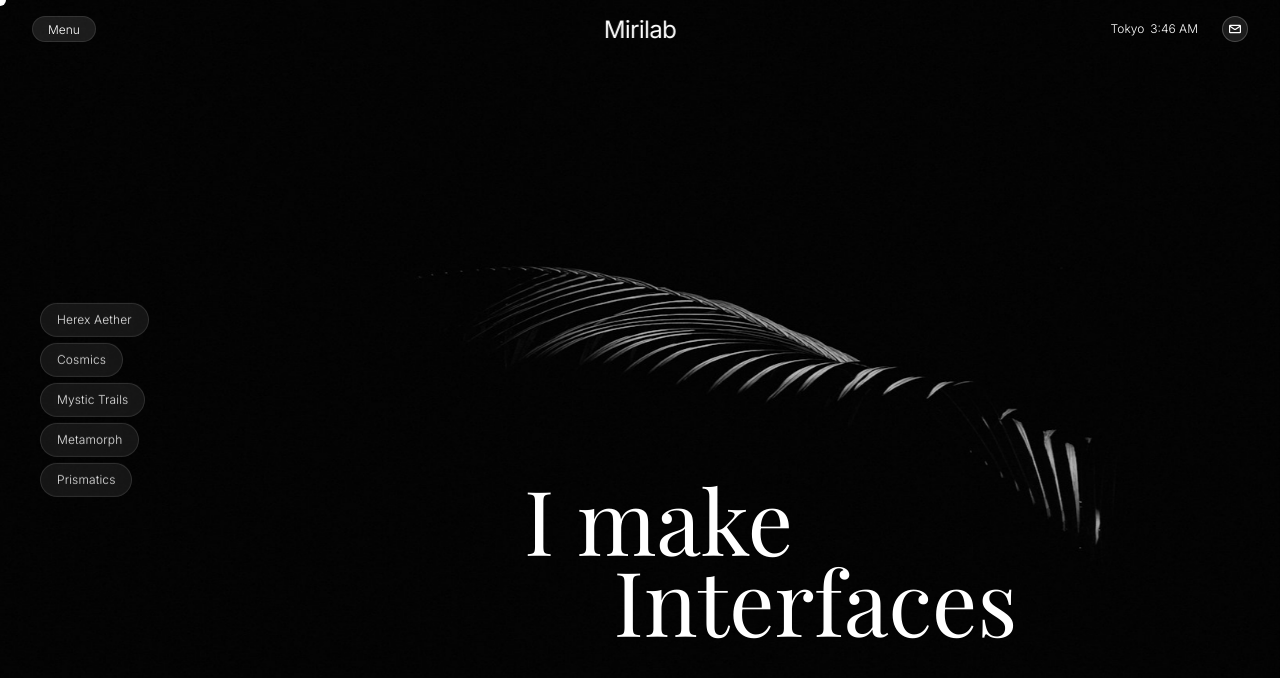
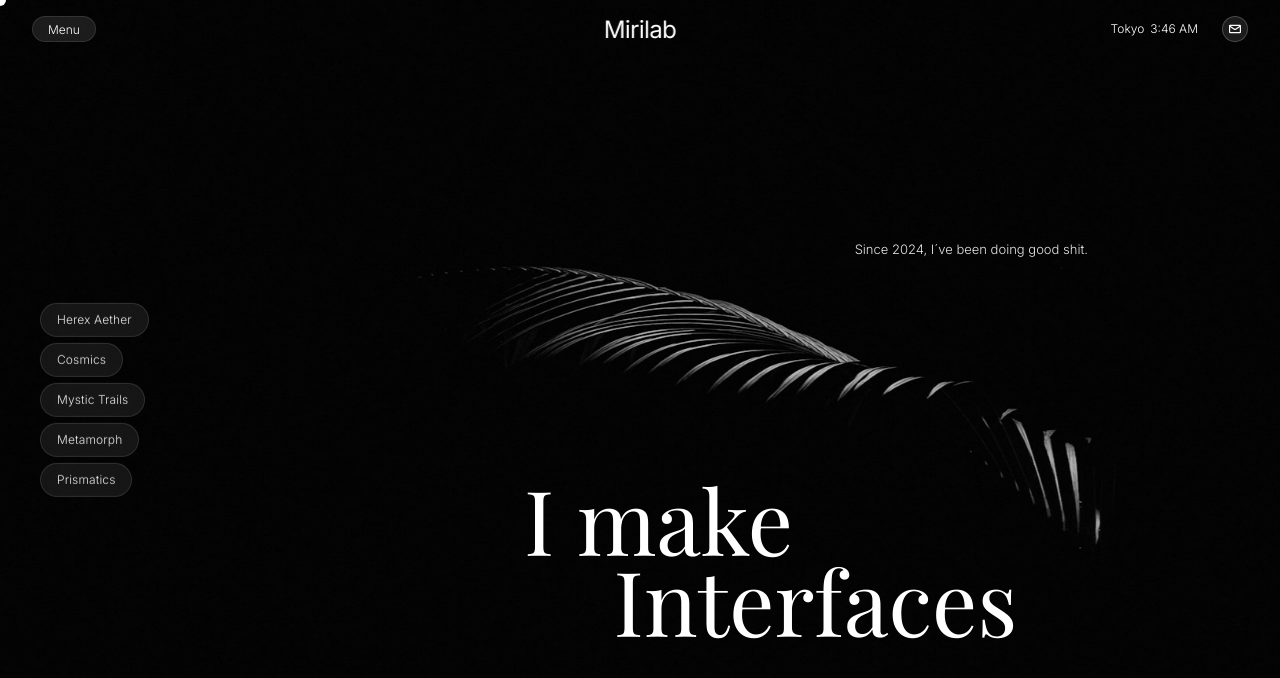
Before and after one commit to jemmdevs/mirilab, a Next.js app: page / in a window 1280 px wide. Shown: the top 678 px of the page. Built offline with nearby package versions, Linux system fonts and the light colour scheme; a web font is replaced by a local one.

Commit message:
new mini text

```diff
--- a/app/components/HoverGrid.tsx
+++ b/app/components/HoverGrid.tsx
@@ -3,6 +3,7 @@
 import React, { useEffect, useRef, useState } from 'react';
 import gsap from 'gsap';
 import './hover-grid.css';
+import './intro-text.css';
 
 // Content data for lazy loading management
 const contentData = [
@@ -120,6 +121,7 @@ export default function HoverGrid() {
         const workNav = container.querySelector('.frame__works');
         const workLinks = Array.from(workNav?.querySelectorAll('a') || []);
         const title = container.querySelector('.frame__title-main');
+        const intro = container.querySelector('.frame__intro');
         const video = container.querySelector('.background__video');
 
         if (!workNav || workLinks.length === 0) return;
@@ -300,10 +302,10 @@ export default function HoverGrid() {
             };
         });
 
-        // Fades out the video/title when hovering over the navigation
+        // Fades out the video/title/intro when hovering over the navigation
         const handleNavMouseEnter = () => {
-            gsap.killTweensOf([video, title]);
-            gsap.to([video, title], {
+            gsap.killTweensOf([video, title, intro]);
+            gsap.to([video, title, intro], {
                 duration: 0.6,
                 ease: 'power4',
                 opacity: 0
@@ -311,8 +313,8 @@ export default function HoverGrid() {
         };
 
         const handleNavMouseLeave = () => {
-            gsap.killTweensOf([video, title]);
-            gsap.to([video, title], {
+            gsap.killTweensOf([video, title, intro]);
+            gsap.to([video, title, intro], {
                 duration: 0.6,
                 ease: 'sine.in',
                 opacity: 1
@@ -347,6 +349,10 @@ export default function HoverGrid() {
                         <a href="#content-4">Metamorph</a>
                         <a href="#content-5">Prismatics</a>
                     </nav>
+
+                    <div className="frame__intro">
+                        <p>Since 2024, I´ve been doing good shit.</p>
+                    </div>
 
                     <h2 className="frame__title-main"><span>I make</span> <span>Interfaces</span></h2>
                     <div className="frame__content">
--- /dev/null
+++ b/app/components/intro-text.css
@@ -0,0 +1,38 @@
+/* Intro text styles */
+.frame__intro {
+    display: none;
+}
+
+@media screen and (min-width: 53em) {
+    .frame__intro {
+        display: flex;
+        gap: 1.5rem;
+        position: fixed;
+        right: 15vw;
+        top: 30vh;
+        max-width: 280px;
+        font-size: 13px;
+        line-height: 1.5;
+        font-weight: 350;
+        color: #fff;
+        z-index: 100;
+        align-items: flex-start;
+        pointer-events: none;
+        text-transform: none;
+        font-family: var(--font-inter), sans-serif;
+    }
+
+    .frame__intro-dot {
+        width: 6px;
+        height: 6px;
+        background-color: #fff;
+        border-radius: 50%;
+        margin-top: 7px;
+        flex-shrink: 0;
+    }
+
+    .frame__intro p {
+        margin: 0;
+        opacity: 0.9;
+    }
+}
```
